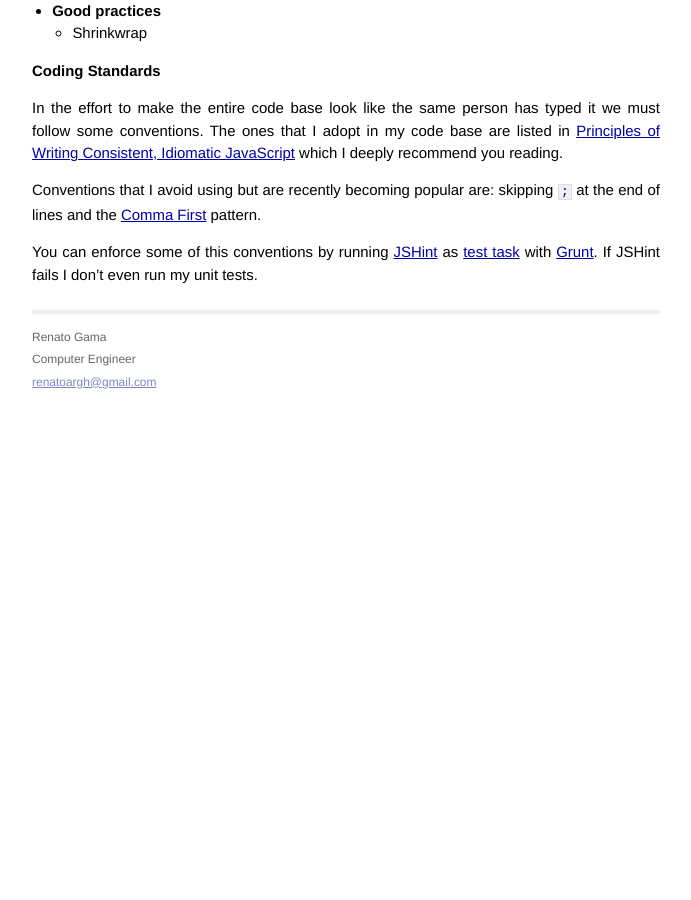
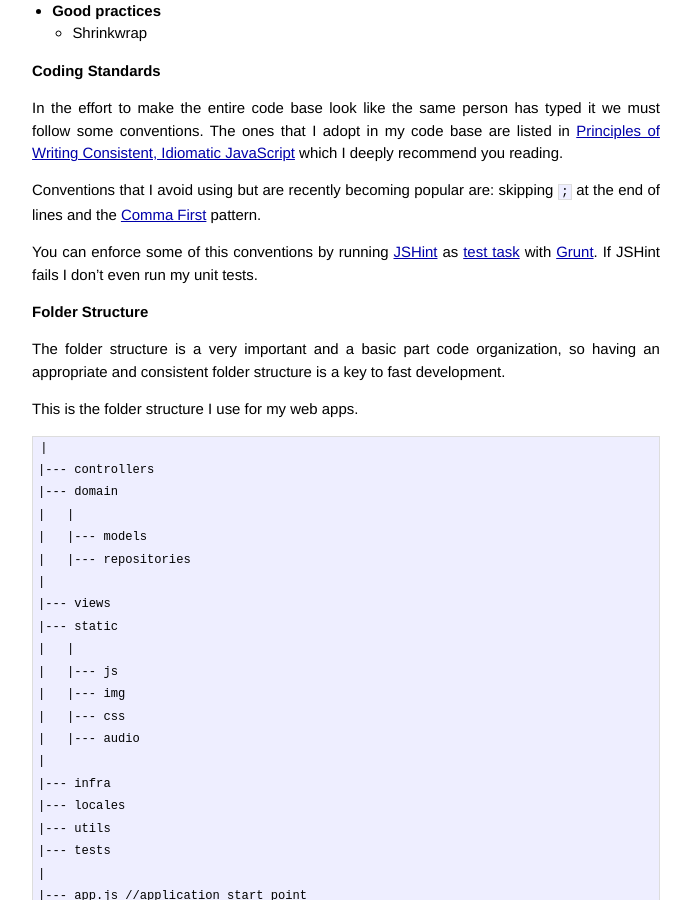
Before and after one commit to renatoargh/renatoargh.github.io, a Jekyll site: the page built from _posts/2014-03-23-web-application-aspects.md, in a window 1280 px wide and 900 px high, scrolled down 994 px. Shown: the whole window, without its empty margins (294-985 px from the left). Built offline with Jekyll 4.4.1, drawn with Linux system fonts in a browser that asks for light colours; Markdown is read by kramdown in place of the engine named in the settings; comment, search, counter and statistics services are not loaded; before the commit the page ends 1399 px from its top, so only the background shows below that; some of the changed text lies outside the part shown.

Commit message:
Update 2014-03-23-web-application-aspects.md

````diff
--- a/_posts/2014-03-23-web-application-aspects.md
+++ b/_posts/2014-03-23-web-application-aspects.md
@@ -44,7 +44,6 @@ This post is to catalog how I have been tackling some aspects of my node.js proj
   - Shrinkwrap
 
 <div style="margin-top:15px;"></div>
-
 ## Coding Standards
 
 In the effort to make the entire code base look like the same person has typed it we must follow some conventions. The ones that I adopt in my code base are listed in [Principles of Writing Consistent, Idiomatic JavaScript](https://github.com/rwaldron/idiomatic.js/) which I deeply recommend you reading.
@@ -52,3 +51,38 @@ In the effort to make the entire code base look like the same person has typed i
 Conventions that I avoid using but are recently becoming popular are: skipping `;` at the end of lines and the [Comma First](https://gist.github.com/isaacs/357981/) pattern.
 
 You can enforce some of this conventions by running [JSHint](https://github.com/jshint/jshint/) as [test task](https://github.com/gruntjs/grunt-contrib-jshint) with [Grunt](http://gruntjs.com/). If JSHint fails I don't even run my unit tests.
+
+<div style="margin-top:15px;"></div>
+## Folder Structure
+
+The folder structure is a very important and a basic part code organization, so having an appropriate and consistent folder structure is a key to fast development.
+
+This is the folder structure I use for my web apps.
+
+```
+|
+|--- controllers
+|--- domain
+|   |
+|   |--- models
+|   |--- repositories
+|
+|--- views
+|--- static
+|   |
+|   |--- js
+|   |--- img
+|   |--- css
+|   |--- audio
+|
+|--- infra
+|--- locales
+|--- utils
+|--- tests
+|
+|--- app.js //application start point
+|--- env.json //environment specific configurations
+|--- Gruntfile.js
+|--- package.json
+|--- README.md
+```
````
